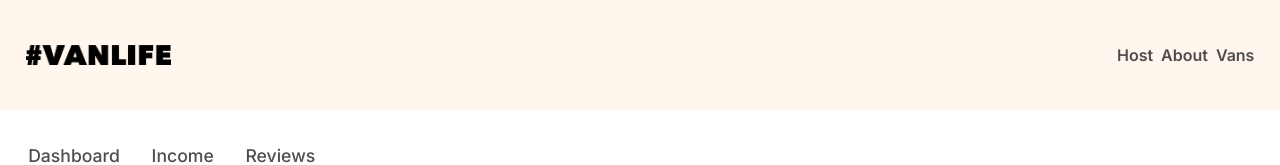
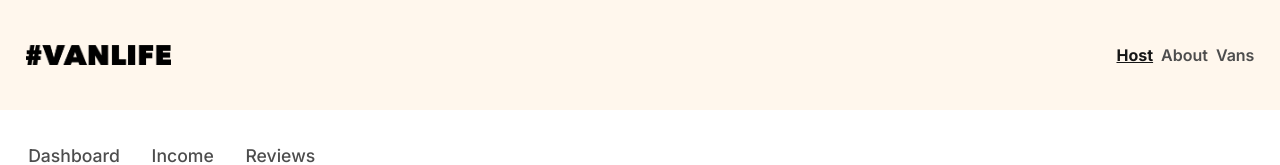
Before and after one commit to JSAssassin/VanLife, a React (Vite) app: page /host in a window 1280 px wide. Shown: the top 165 px of the page. Built offline with nearby package versions, Linux system fonts and the light colour scheme; what miragejs would draw is missing.

Commit message:
Use `NavLinks`.

```diff
--- a/src/components/HostHeader.css
+++ b/src/components/HostHeader.css
@@ -1,6 +1,6 @@
 :root {
     --HOST-HEADER-LINK-FONTCOLOR: #4D4D4D;
-    --HOST-HEADER-LINK-FOCUS-FONTCOLOR: #161616;
+    --HOST-HEADER-LINK-ACTIVE-FONTCOLOR: #161616;
 }
 
 .host-header {
@@ -18,8 +18,9 @@
     font-weight: 500;
 }
 
-.host-header a:focus {
-    color: var(--HOST-HEADER-LINK-FOCUS-FONTCOLOR);
+.host-header a:hover,
+.active-link {
+    color: var(--HOST-HEADER-LINK-ACTIVE-FONTCOLOR);
     text-decoration: underline;
     font-weight: 700;
 }
--- a/src/components/HostHeader.jsx
+++ b/src/components/HostHeader.jsx
@@ -1,12 +1,27 @@
-import { Link } from 'react-router-dom';
+import { NavLink } from 'react-router-dom';
 import './HostHeader.css';
 
 export default function HostHeader() {
     return (
         <nav className='host-header'>
-            <Link to='/host'>Dashboard</Link>
-            <Link to='/host/income'>Income</Link>
-            <Link to='/host/reviews'>Reviews</Link>
+            <NavLink
+                to='/host'
+                className={({ isActive }) => isActive ? "active-link" : ""}
+            >
+                Dashboard
+            </NavLink>
+            <NavLink
+                to='/host/income'
+                className={({ isActive }) => isActive ? "active-link" : ""}
+            >
+                Income
+            </NavLink>
+            <NavLink
+                to='/host/reviews'
+                className={({ isActive }) => isActive ? "active-link" : ""}
+            >
+                Reviews
+            </NavLink>
         </nav>
     )
 }
--- a/src/components/Navbar.css
+++ b/src/components/Navbar.css
@@ -2,7 +2,7 @@
     --NAVBAR-BGCOLOR: #FFF7ED;
     --NAVBAR-FONTCOLOR: #000000;
     --NAVITEMS-RIGHT-FONTCOLOR: #4D4D4D;
-    --NAVITEMS-FONTCOLOR-FOCUS: #161616;
+    --NAVITEMS-FONTCOLOR-ACTIVE: #161616;
     --NAVBAR-HEIGHT: 110px;
 }
 
@@ -21,11 +21,6 @@
 .navbar__item {
     text-decoration: none;
     color: inherit;
-}
-
-.navbar__item:focus {
-    color: var(--NAVITEMS-FONTCOLOR-FOCUS);
-    text-decoration: underline;
 }
 
 .navbar__logo img {
@@ -47,3 +42,10 @@
     margin-left: auto;
     column-gap: 8px;
 }
+
+.active-link,
+.navbar__item:hover {
+    font-weight: 700;
+    text-decoration: underline;
+    color: var(--NAVITEMS-FONTCOLOR-ACTIVE);
+}
--- a/src/components/Navbar.jsx
+++ b/src/components/Navbar.jsx
@@ -1,4 +1,4 @@
-import { Link } from 'react-router-dom';
+import { NavLink, Link } from 'react-router-dom';
 import navbarLogo from '../assets/logo.png'
 import './Navbar.css';
 
@@ -9,9 +9,24 @@ export default function Navbar() {
                 <img src={navbarLogo} alt="navbar logo" />
             </Link>
             <div className="navbar__items">
-                <Link to="/host" className="navbar__item">Host</Link>
-                <Link to="/about" className="navbar__item">About</Link>
-                <Link to="/vans" className="navbar__item">Vans</Link>
+                <NavLink
+                    to="/host"
+                    className={({ isActive }) => `navbar__item ${isActive ? "active-link" : ""}`}
+                >
+                    Host
+                </NavLink>
+                <NavLink
+                    to="/about"
+                    className={({ isActive }) => `navbar__item ${isActive ? "active-link" : ""}`}
+                >
+                    About
+                </NavLink>
+                <NavLink
+                    to="/vans"
+                    className={({ isActive }) => `navbar__item ${isActive ? "active-link" : ""}`}
+                >
+                    Vans
+                </NavLink>
             </div>
         </nav>
     );
```
